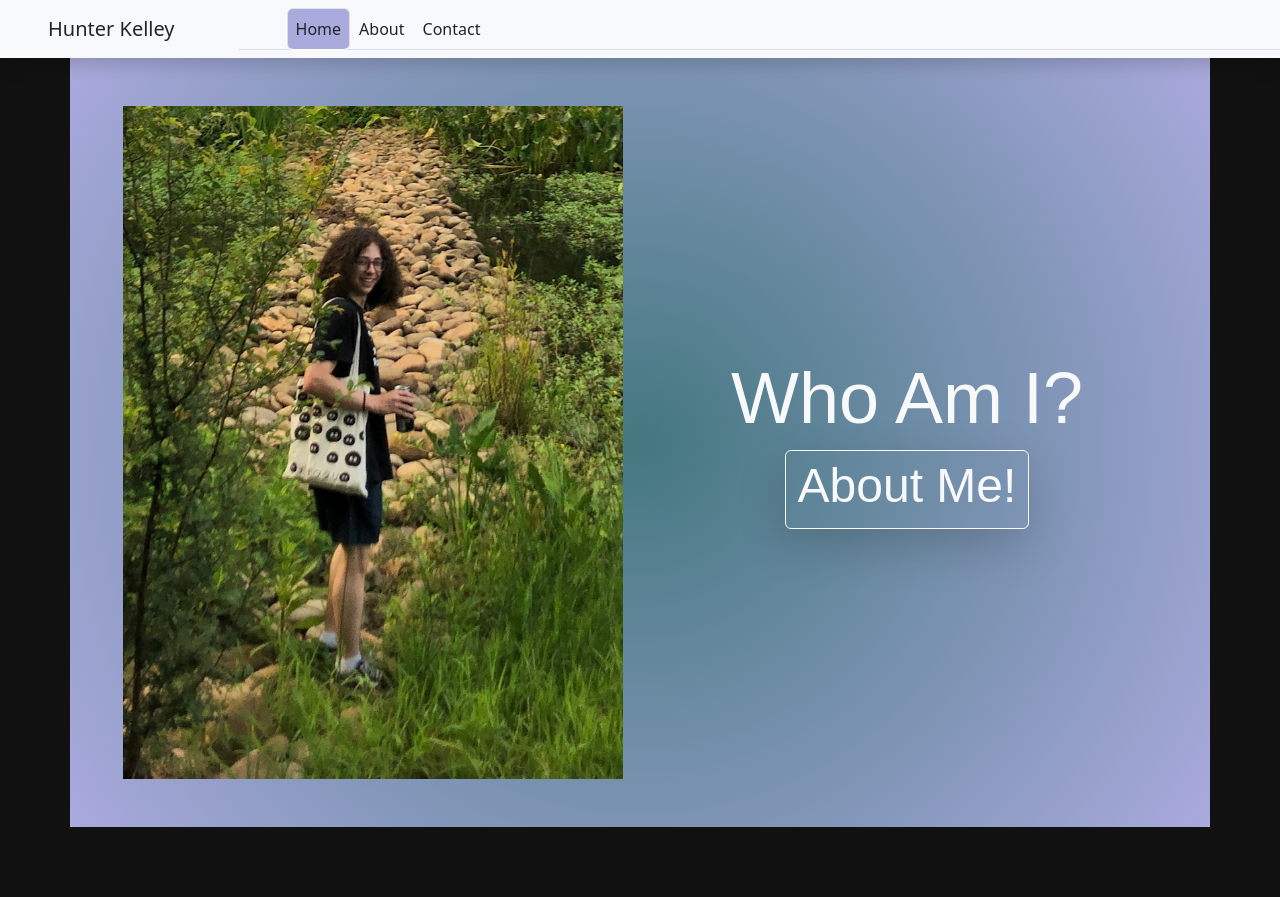
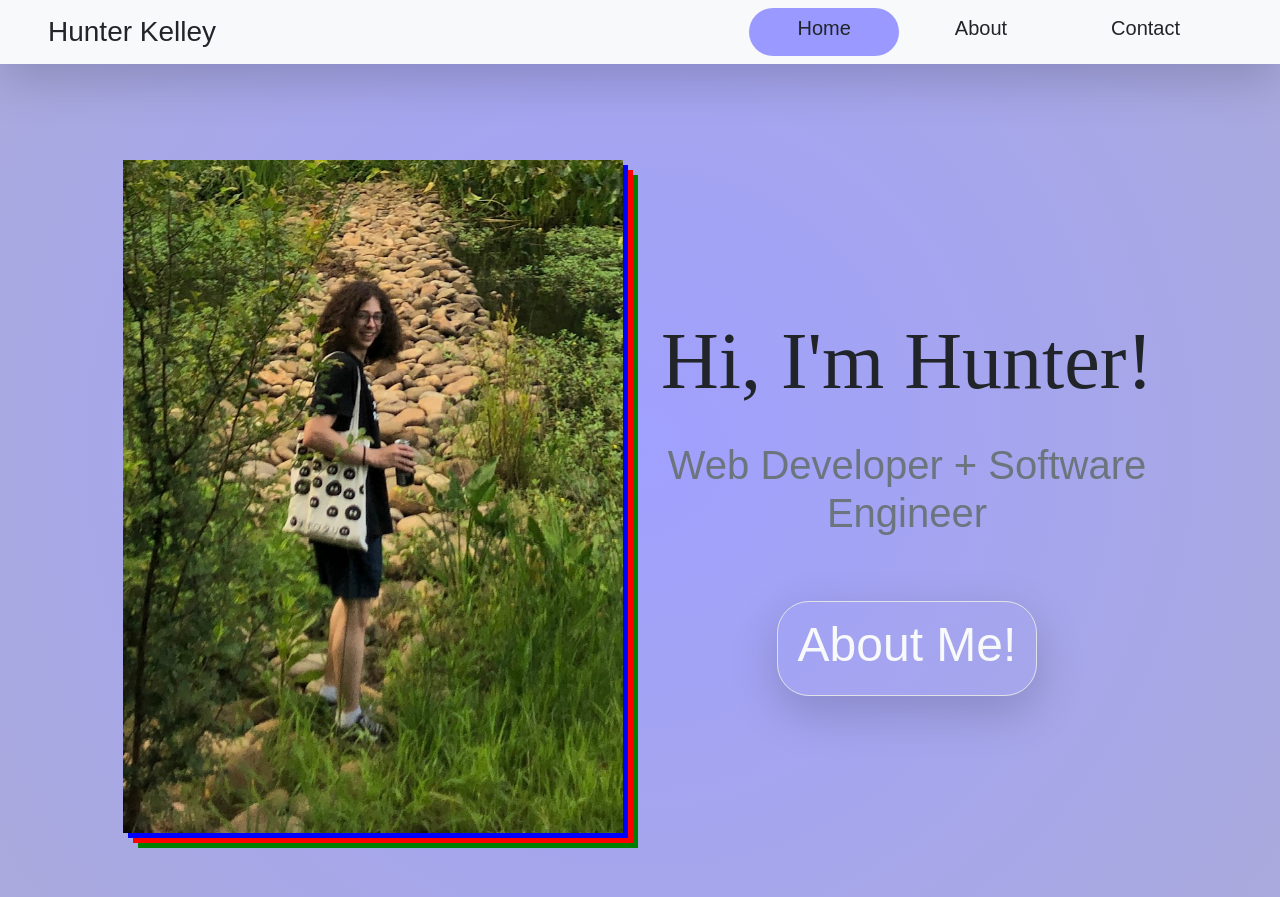
Before and after one commit to hkelley534/bootstrap-prototype, a plain HTML site: page index.html in a window 1280 px wide. Before the commit the page ends 827 px from the top, so only its background shows below. Drawn offline with nearby package versions, Linux system fonts and the light colour scheme; a web font is replaced by a local one.

Commit message:
added content to home page

```diff
--- a/index.html
+++ b/index.html
@@ -1,62 +1,86 @@
 <!DOCTYPE html>
 <html lang="en">
+
 <head>
   <meta charset="UTF-8">
-  <meta http-equiv="X-UA-Compatible" content="IE=edge">
-  <meta name="viewport" content="width=device-width, initial-scale=1.0">
+  <meta http-equiv="X-UA-Compatible"
+        content="IE=edge">
+  <meta name="viewport"
+        content="width=device-width, initial-scale=1.0">
   <title>Home</title>
-  <link href="https://cdn.jsdelivr.net/npm/bootstrap@5.2.2/dist/css/bootstrap.min.css" rel="stylesheet" integrity="sha384-Zenh87qX5JnK2Jl0vWa8Ck2rdkQ2Bzep5IDxbcnCeuOxjzrPF/et3URy9Bv1WTRi" crossorigin="anonymous">
-  <link rel="preconnect" href="https://fonts.googleapis.com">
-  <link rel="preconnect" href="https://fonts.gstatic.com" crossorigin>
-  <link href="https://fonts.googleapis.com/css2?family=Gemunu+Libre&display=swap" rel="stylesheet">
-  <link rel="stylesheet" href="styles.css">
+  <link href="https://cdn.jsdelivr.net/npm/bootstrap@5.2.2/dist/css/bootstrap.min.css"
+        rel="stylesheet"
+        integrity="sha384-Zenh87qX5JnK2Jl0vWa8Ck2rdkQ2Bzep5IDxbcnCeuOxjzrPF/et3URy9Bv1WTRi"
+        crossorigin="anonymous">
+  <link rel="preconnect"
+        href="https://fonts.googleapis.com">
+  <link rel="preconnect"
+        href="https://fonts.gstatic.com">
+  <link href="https://fonts.googleapis.com/css2?family=Gemunu+Libre&display=swap"
+        rel="stylesheet">
+  <link href="styles.css"
+        rel="stylesheet">
 </head>
-<body class="bg-dark">
+
+<body class="bg-light-purple">
+
   <!-- Navbar -->
-  <nav class="navbar navbar-expand-lg navbar-light shadow bg-light">
+  <nav class="navbar navbar-expand-md bg-light shadow-lg">
+
     <!-- Navbar Brand -->
-    <a class="navbar-brand px-md-5 text-dark" href="#">Hunter Kelley</a>
+    <a class="navbar-brand px-md-5 px-3 text-dark sans" href="index.html">
+      <h3 class="m-0">Hunter Kelley</h3>
+    </a>
 
     <!-- Navbar Mobile Menu Button-->
-    <button class="navbar-toggler" type="button" data-toggle="collapse" data-target="#nav-links" aria-controls="nav-links" aria-expanded="false" aria-label="Toggle navigation">
+    <button class="navbar-toggler mx-3" type="button" data-bs-toggle="collapse" data-bs-target="#nav-links" aria-controls="nav-links" aria-expanded="false" aria-label="Toggle navigation">
       <span class="navbar-toggler-icon"></span>
     </button>
 
     <!-- Navbar Links -->
-    <div  class="collapse navbar-collapse nav-tabs" id="nav-links">
-      <ul class="navbar-nav right px-md-5">
+    <div class="collapse navbar-collapse d-md-flex justify-content-md-end" id="nav-links">
+      <ul class="nav navbar-nav px-md-5 px-3">
+
+        <!-- Home -->
         <li class="nav-item">
-          <a href="#" class="nav-link text-dark active rounded" aria-current="page">Home</a>
+          <a href="index.html" class="nav-link px-md-5 mx-md-1 active rounded-5" aria-current="page"><h1 class="text-dark h5 sans">Home</h1></a>
         </li>
+
+        <!-- About -->
         <li class="nav-item">
-          <a href="about.html" class="nav-link text-dark">About</a>
+          <a href="about.html" class="nav-link px-md-5 mx-md-1 rounded-5"><h1 class="text-dark h5 sans">About</h1></a>
         </li>
+
+        <!-- Contact -->
         <li class="nav-item">
-          <a href="contact.html" class="nav-link text-dark">Contact</a>
+          <a href="contact.html" class="nav-link px-md-5 mx-md-1 rounded-5"><h1 class="text-dark h5 sans">Contact</h1></a>
         </li>
       </ul>
     </div>
   </nav>
 
-  <!-- <div class="mt-5">
-    <h1 class="text-center">Hunter Kelley</h1>
-  </div> -->
+  <!-- Main Container -->
+  <div class="container mt-md-5 p-5">
 
-  <div class="container bg-light-purple p-5">
-    <div class="row"> <!--border border-5 border-dark rounded-circle-->
-      <img class="col-md-6 image-shadow image-max m-auto" src="IMG_0849.jpg">
+    <!-- Row -->
+    <div class="row">
 
-      <div class="col-md-6 d-flex flex-column align-items-center justify-content-center">
-        <h1 class="text-light display-2">Who Am I?</h1>
-        <a id="about-button" href="about.html" class="btn btn-outline-light text-light shadow-lg text-decoration-none" role="button">
-          <h1 class="display-5 rounded">About Me!</h1>
+      <!-- Main Image -->
+      <img class="col-md-6 shadow-lg image-shadow image-max m-auto mb-3" src="IMG_0849.jpg">
+
+      <!-- Text -->
+      <div class="col-md-6 d-flex flex-column align-items-center justify-content-center text-center ml-1">
+        <h1 class="text-dark display-1 serif my-3">Hi, I'm Hunter!</h1>
+        <h1 class="text-center text-muted sans mt-md-3 mb-md-5">Web Developer + <br class="d-lg-none"/>Software Engineer</h1>
+
+        <!-- About Button -->
+        <a id="about-button" href="about.html" class="btn btn-outline-light text-light shadow-lg text-decoration-none my-md-3 border rounded-5" role="button">
+          <h1 class="display-5 p-2 sans">About Me!</h1>
         </a>
-
       </div>
-
-
     </div>
   </div>
 
   <script src="https://cdn.jsdelivr.net/npm/bootstrap@5.2.2/dist/js/bootstrap.bundle.min.js" integrity="sha384-OERcA2EqjJCMA+/3y+gxIOqMEjwtxJY7qPCqsdltbNJuaOe923+mo//f6V8Qbsw3" crossorigin="anonymous"></script>
+</body>
 </html>
--- a/styles.css
+++ b/styles.css
@@ -1,29 +1,21 @@
-.nav-link:hover {
-  color: blue !important;
-}
-
-.bg-dark {
-  background-color: #111 !important;
-}
-
-.text-light:hover {
-  color: grey !important;
+.text-gray {
+  color: #555;
 }
 
 .bg-light-purple {
-background: radial-gradient(circle, rgba(119,221,238,.5) 0%, rgba(170,170,221,1) 100%);
+background: radial-gradient(circle, #a0a0ff 0%, #aad 100%);
 }
 
-.active {
-  background-color: #aad !important
+.navbar-brand:hover {
+  color: #99f !important;
 }
 
-h1 {
-  font-family: 'Gemunu Libre', sans-serif;
+.serif {
+  font-family: 'Junge', serif;
 }
 
-.z-index-1 {
-  z-index: 1;
+.sans {
+  font-family: 'Gemunu Libre', sans-serif;
 }
 
 .image-max {
@@ -32,23 +24,17 @@ h1 {
 
 .image-shadow {
   padding: 0;
-  border: 5px  black;
-  box-shadow: 0 0 0 0 #ADADEE;
+  box-shadow: 5px 5px blue, 10px 10px red, 15px 15px green !important;
 }
 
 .image-shadow:hover {
-  box-shadow: 0 0 40px 20px lawngreen;
+  transform: rotate(-2deg);
 }
 
-#spirals {
-  width: 100% ;
-  z-index: 0;
-  position: absolute;
-  left: 0;
-  top: 50px;
+.btn:hover {
+  background-color: #99f;
+  border: 2px solid black;
 }
-
-
 
 /* Home */
 
@@ -64,4 +50,25 @@ h1 {
   .bg-dark {
     background-color: rgba(0, 0, 0, 0) !important;
   }
+
+  .active h1{
+    color: #99f!important;
+  }
 }
+
+@media (min-width: 768px) {
+  .active {
+    background-color: #99f!important;
+  }
+
+  .nav-link:hover {
+    background-color: #a0a0ff !important;
+  }
+
+  .nav-link:hover h1 {
+    color: white !important;
+    text-decoration: underline dashed !important;
+    text-underline-position: under !important;
+  }
+
+}
```
Also changed, not shown: about.html (+1 -1 lines), contact.html (+7 -4 lines).
